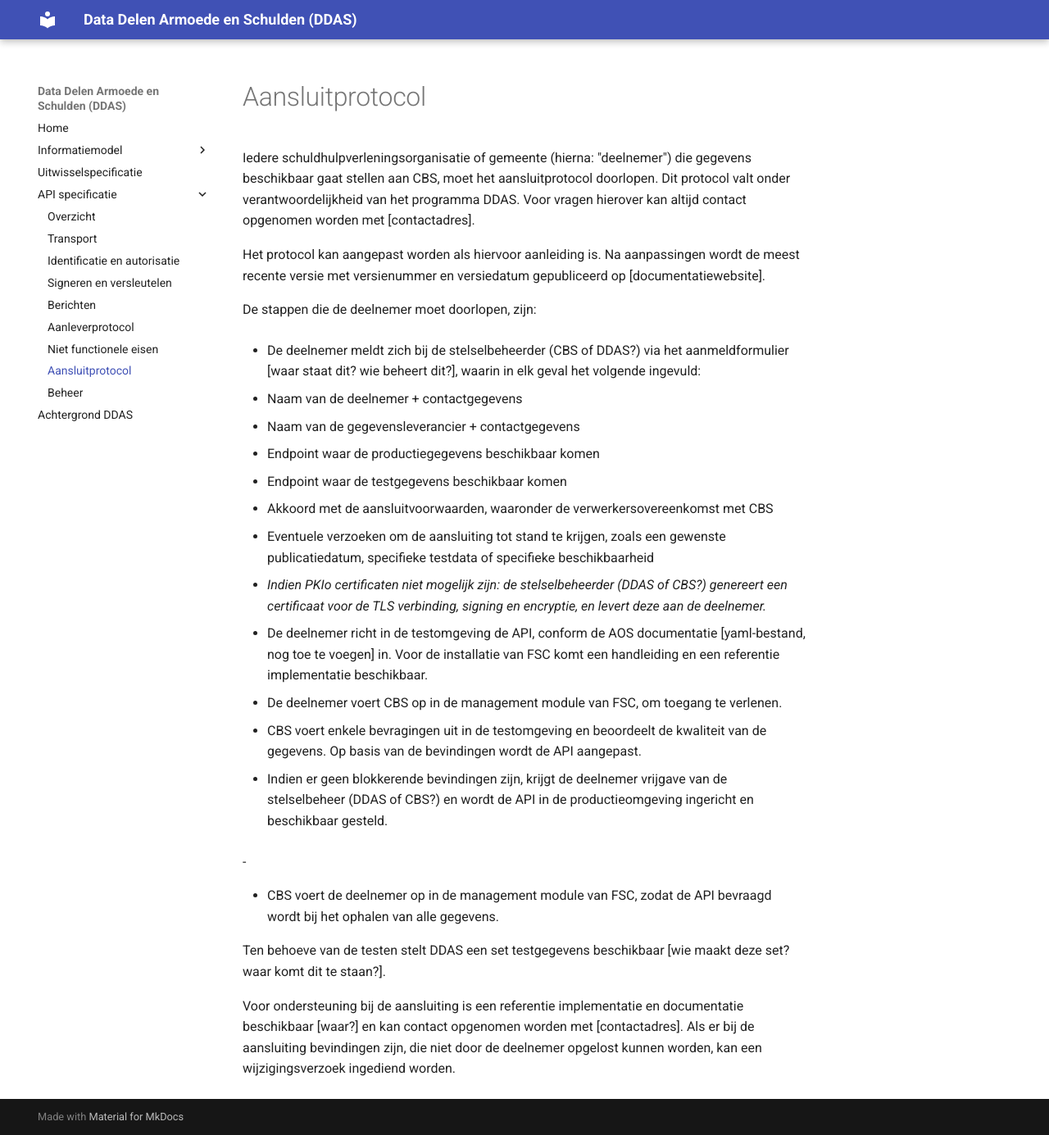
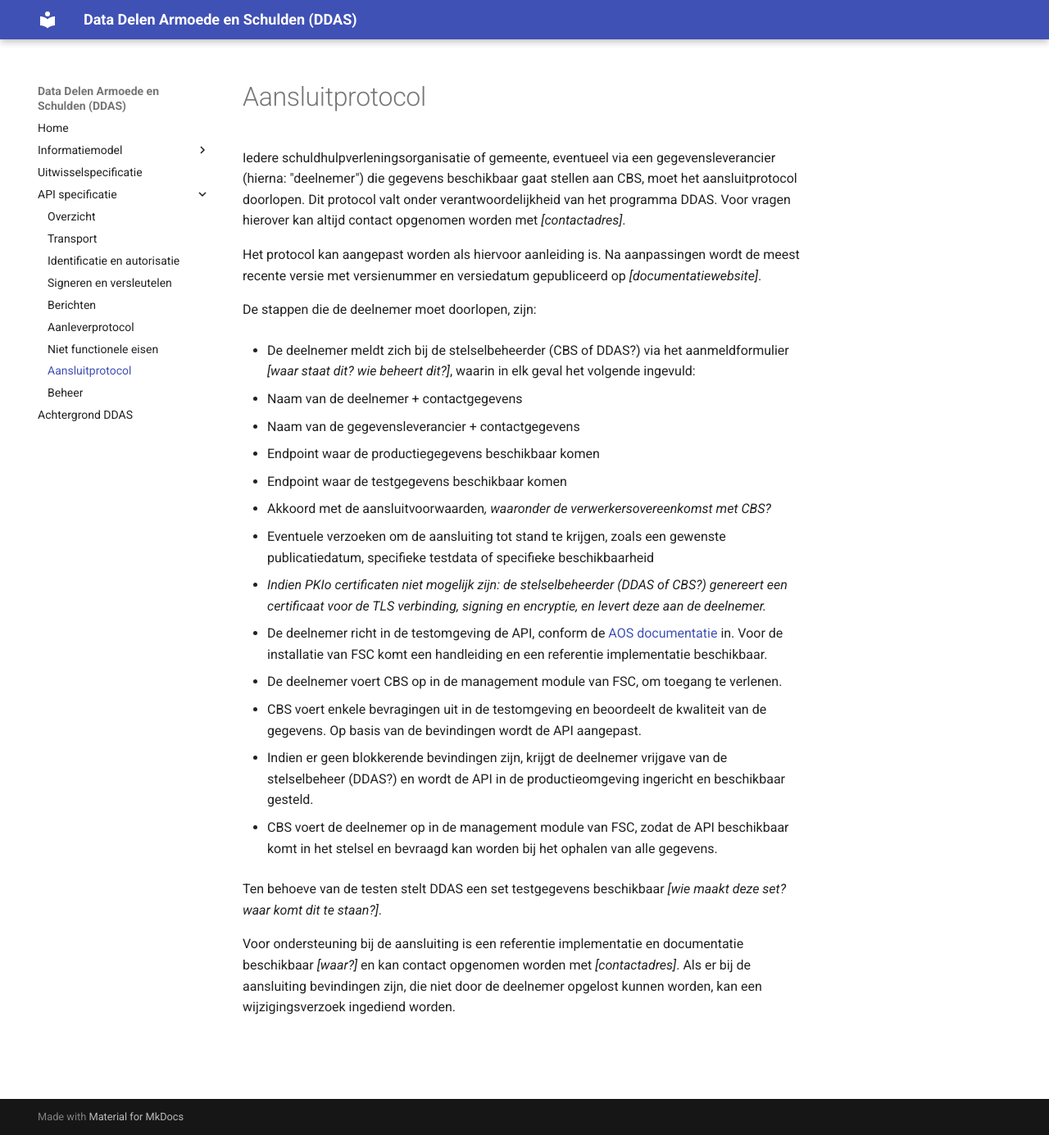
Before and after one commit to Govert-Claus/DDAS-API, an MkDocs documentation site: the page built from docs/aansluitprotocol.md, in a window 1280 px wide and 1385 px high. Shown: the whole window at 82% size. Built offline with MkDocs 1.6.1 and Material for MkDocs 9.7.7, drawn with Linux system fonts in a browser that asks for light colours; the version menu is left out.

Commit message:
Update aansluitprotocol.md
tekstuele aanpassingen

```diff
--- a/docs/aansluitprotocol.md
+++ b/docs/aansluitprotocol.md
@@ -1,12 +1,12 @@
 # Aansluitprotocol
 
-Iedere schuldhulpverleningsorganisatie of gemeente (hierna: "deelnemer") die gegevens beschikbaar gaat stellen aan CBS, moet het aansluitprotocol doorlopen. Dit protocol valt onder verantwoordelijkheid van het programma DDAS. Voor vragen hierover kan altijd contact opgenomen worden met [contactadres].
+Iedere schuldhulpverleningsorganisatie of gemeente, eventueel via een gegevensleverancier (hierna: "deelnemer") die gegevens beschikbaar gaat stellen aan CBS, moet het aansluitprotocol doorlopen. Dit protocol valt onder verantwoordelijkheid van het programma DDAS. Voor vragen hierover kan altijd contact opgenomen worden met *[contactadres]*.
 
-Het protocol kan aangepast worden als hiervoor aanleiding is. Na aanpassingen wordt de meest recente versie met versienummer en versiedatum gepubliceerd op [documentatiewebsite].
+Het protocol kan aangepast worden als hiervoor aanleiding is. Na aanpassingen wordt de meest recente versie met versienummer en versiedatum gepubliceerd op *[documentatiewebsite]*.
 
 De stappen die de deelnemer moet doorlopen, zijn:
 
-- De deelnemer meldt zich bij de stelselbeheerder (CBS of DDAS?) via het aanmeldformulier [waar staat dit? wie beheert dit?], waarin in elk geval het volgende ingevuld:
+- De deelnemer meldt zich bij de stelselbeheerder (CBS of DDAS?) via het aanmeldformulier *[waar staat dit? wie beheert dit?]*, waarin in elk geval het volgende ingevuld:
 
   - Naam van de deelnemer + contactgegevens
 
@@ -16,24 +16,22 @@ De stappen die de deelnemer moet doorlopen, zijn:
 
   - Endpoint waar de testgegevens beschikbaar komen
 
-  - Akkoord met de aansluitvoorwaarden, waaronder de verwerkersovereenkomst met CBS
+  - Akkoord met de aansluitvoorwaarden*, waaronder de verwerkersovereenkomst met CBS?*
 
   - Eventuele verzoeken om de aansluiting tot stand te krijgen, zoals een gewenste publicatiedatum, specifieke testdata of specifieke beschikbaarheid
 
 - *Indien PKIo certificaten niet mogelijk zijn: de stelselbeheerder (DDAS of CBS?) genereert een certificaat voor de TLS verbinding, signing en encryptie, en levert deze aan de deelnemer.*
 
-- De deelnemer richt in de testomgeving de API, conform de AOS documentatie [yaml-bestand, nog toe te voegen] in. Voor de installatie van FSC komt een handleiding en een referentie implementatie beschikbaar.
+- De deelnemer richt in de testomgeving de API, conform de [AOS documentatie](../v0.1/DDAS-API_v0.1.1.yaml) in. Voor de installatie van FSC komt een handleiding en een referentie implementatie beschikbaar.
 
 - De deelnemer voert CBS op in de management module van FSC, om toegang te verlenen.
 
 - CBS voert enkele bevragingen uit in de testomgeving en beoordeelt de kwaliteit van de gegevens. Op basis van de bevindingen wordt de API aangepast.
 
-- Indien er geen blokkerende bevindingen zijn, krijgt de deelnemer vrijgave van de stelselbeheer (DDAS of CBS?) en wordt de API in de productieomgeving ingericht en beschikbaar gesteld.
+- Indien er geen blokkerende bevindingen zijn, krijgt de deelnemer vrijgave van de stelselbeheer (DDAS?) en wordt de API in de productieomgeving ingericht en beschikbaar gesteld.
 
--
+- CBS voert de deelnemer op in de management module van FSC, zodat de API beschikbaar komt in het stelsel en bevraagd kan worden bij het ophalen van alle gegevens.
 
-- CBS voert de deelnemer op in de management module van FSC, zodat de API bevraagd wordt bij het ophalen van alle gegevens.
+Ten behoeve van de testen stelt DDAS een set testgegevens beschikbaar *[wie maakt deze set? waar komt dit te staan?]*.
 
-Ten behoeve van de testen stelt DDAS een set testgegevens beschikbaar [wie maakt deze set? waar komt dit te staan?].
-
-Voor ondersteuning bij de aansluiting is een referentie implementatie en documentatie beschikbaar [waar?] en kan contact opgenomen worden met [contactadres]. Als er bij de aansluiting bevindingen zijn, die niet door de deelnemer opgelost kunnen worden, kan een wijzigingsverzoek ingediend worden.
+Voor ondersteuning bij de aansluiting is een referentie implementatie en documentatie beschikbaar *[waar?]* en kan contact opgenomen worden met *[contactadres]*. Als er bij de aansluiting bevindingen zijn, die niet door de deelnemer opgelost kunnen worden, kan een wijzigingsverzoek ingediend worden.
```
